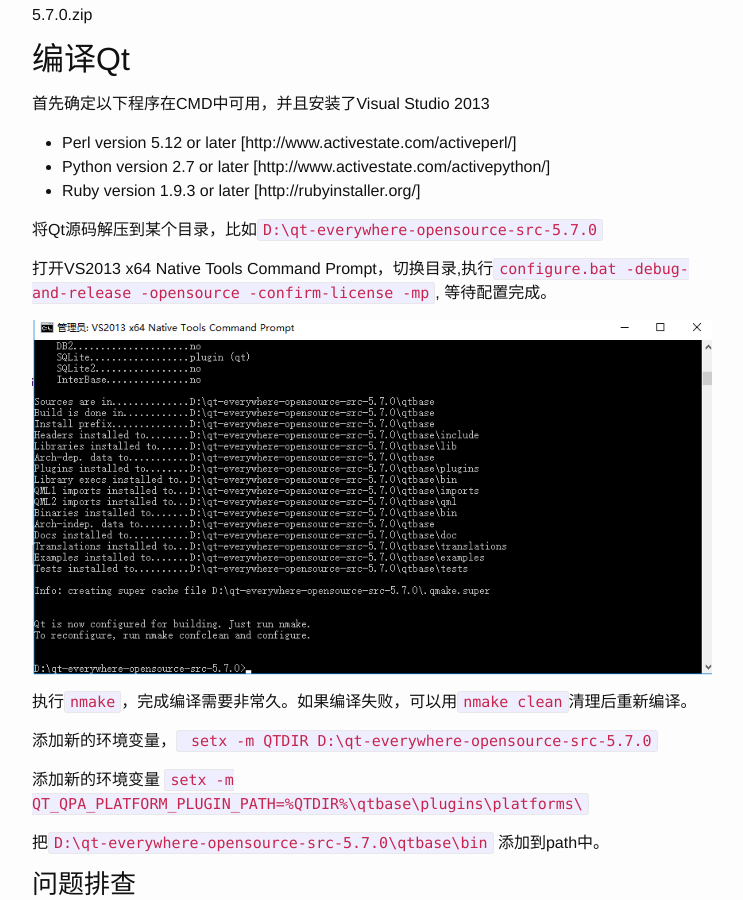
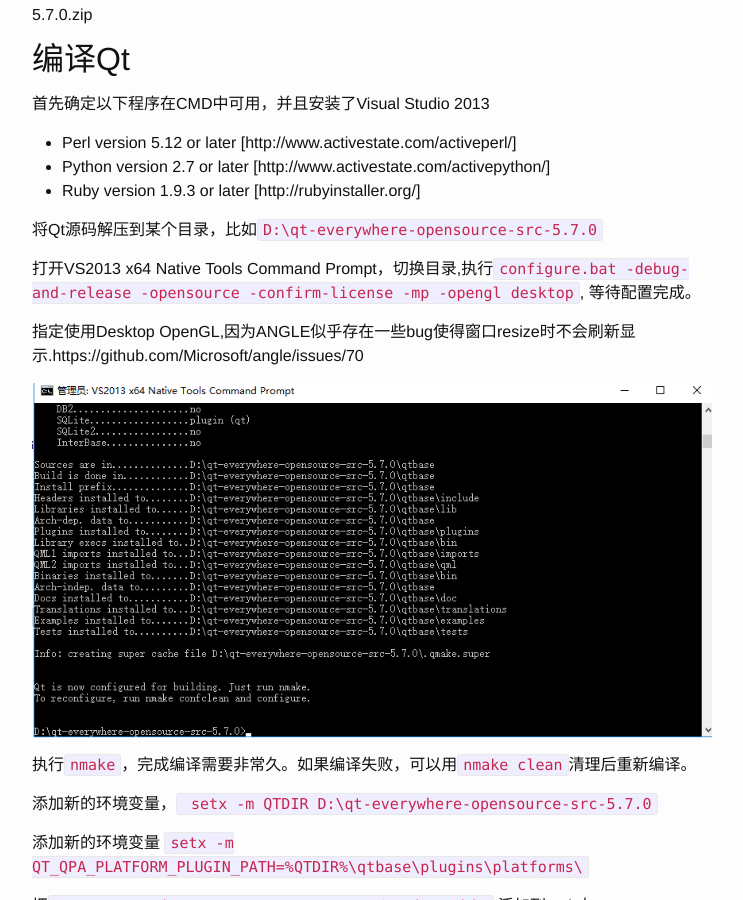
Before and after one commit to lishunan246/lishunan246.github.io, a Jekyll site: the page built from _posts/2016-12-05-OpenCV.md, in a window 1280 px wide and 900 px high, scrolled down 915 px. Shown: the whole window, without its empty margins (268-1011 px from the left). Built offline with Jekyll 4.4.1, drawn with Linux system fonts in a browser that asks for light colours; nearby versions of some CDN libraries; comment, search, counter and statistics services are not loaded; some of the changed text lies outside the part shown.

Commit message:
revise cv:

```diff
--- a/_posts/2016-12-05-OpenCV.md
+++ b/_posts/2016-12-05-OpenCV.md
@@ -42,7 +42,9 @@
 
 将Qt源码解压到某个目录，比如`D:\qt-everywhere-opensource-src-5.7.0`
 
-打开VS2013 x64 Native Tools Command Prompt，切换目录,执行`configure.bat -debug-and-release -opensource -confirm-license -mp`, 等待配置完成。
+打开VS2013 x64 Native Tools Command Prompt，切换目录,执行`configure.bat -debug-and-release -opensource -confirm-license -mp -opengl desktop`, 等待配置完成。
+
+指定使用Desktop OpenGL,因为ANGLE似乎存在一些bug使得窗口resize时不会刷新显示.https://github.com/Microsoft/angle/issues/70
 
 ![vs_cmd3](\images\vs_cmd3.png)
 
@@ -210,3 +212,7 @@
 CMake的bin目录下就有一些Qt的dll，如果程序加载了这些dll而不是之前编译的dll就可能找不到正确的函数入口。
 
 把CMake从path中移除，把自己编译的dll复制到生成目录，或者使用静态链接（如果你使用LGPL License）以确保调用正确的dll。
+
+## 部署
+
+使用windeployqt工具自动复制需要的dll,--qmldir选项指定需要的qml文件.
```
